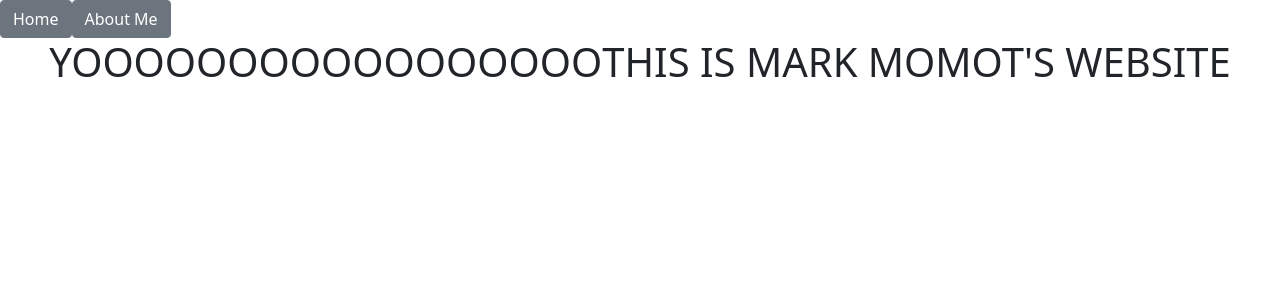
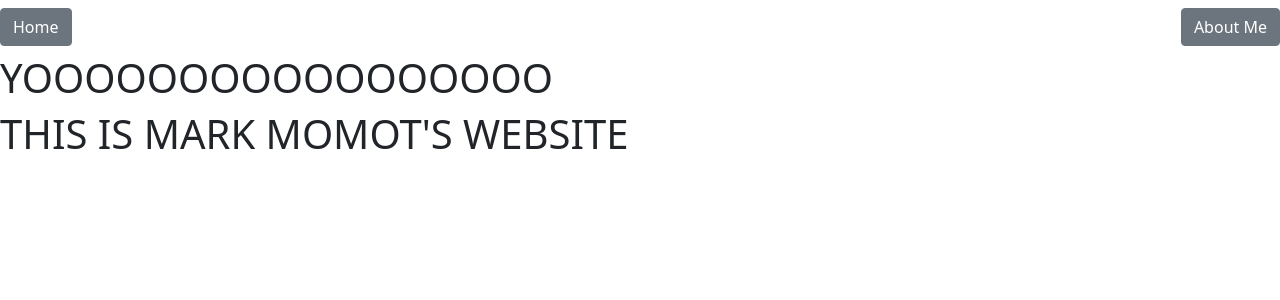
Before and after one commit to Momot1/resume, a React (Create React App) app: page / in a window 1280 px wide. Shown: the top 300 px of the page. Built offline with nearby package versions, Linux system fonts and the light colour scheme.

Commit message:
Fixed some compiling errors

```diff
--- a/package.json
+++ b/package.json
@@ -9,6 +9,7 @@
     "bootstrap": "^5.1.3",
     "react": "^17.0.2",
     "react-dom": "^17.0.2",
+    "react-router-dom": "^5.2.0",
     "react-scripts": "5.0.0",
     "web-vitals": "^2.1.4"
   },
--- a/src/Home.js
+++ b/src/Home.js
@@ -1,6 +1,6 @@
 function Home(){
     return (
-        <div className="d-flex justify-content-center">
+        <div className="justify-content-center">
            <h1>YOOOOOOOOOOOOOOOOO</h1>
            <h1>THIS IS MARK MOMOT'S WEBSITE</h1>
         </div>
--- a/src/Navbar.js
+++ b/src/NavBar.js
@@ -2,7 +2,7 @@ import { Link } from "react-router-dom"
 
 function NavBar(){
     return (
-        <nav>
+        <nav className="navbar">
             <Link to="/" className="btn btn-secondary">Home</Link>
             <Link to="/about" className="btn btn-secondary">About Me</Link>
         </nav>
```
Also changed, not shown: 1 other file (tests, documents, lock files or other folders).
